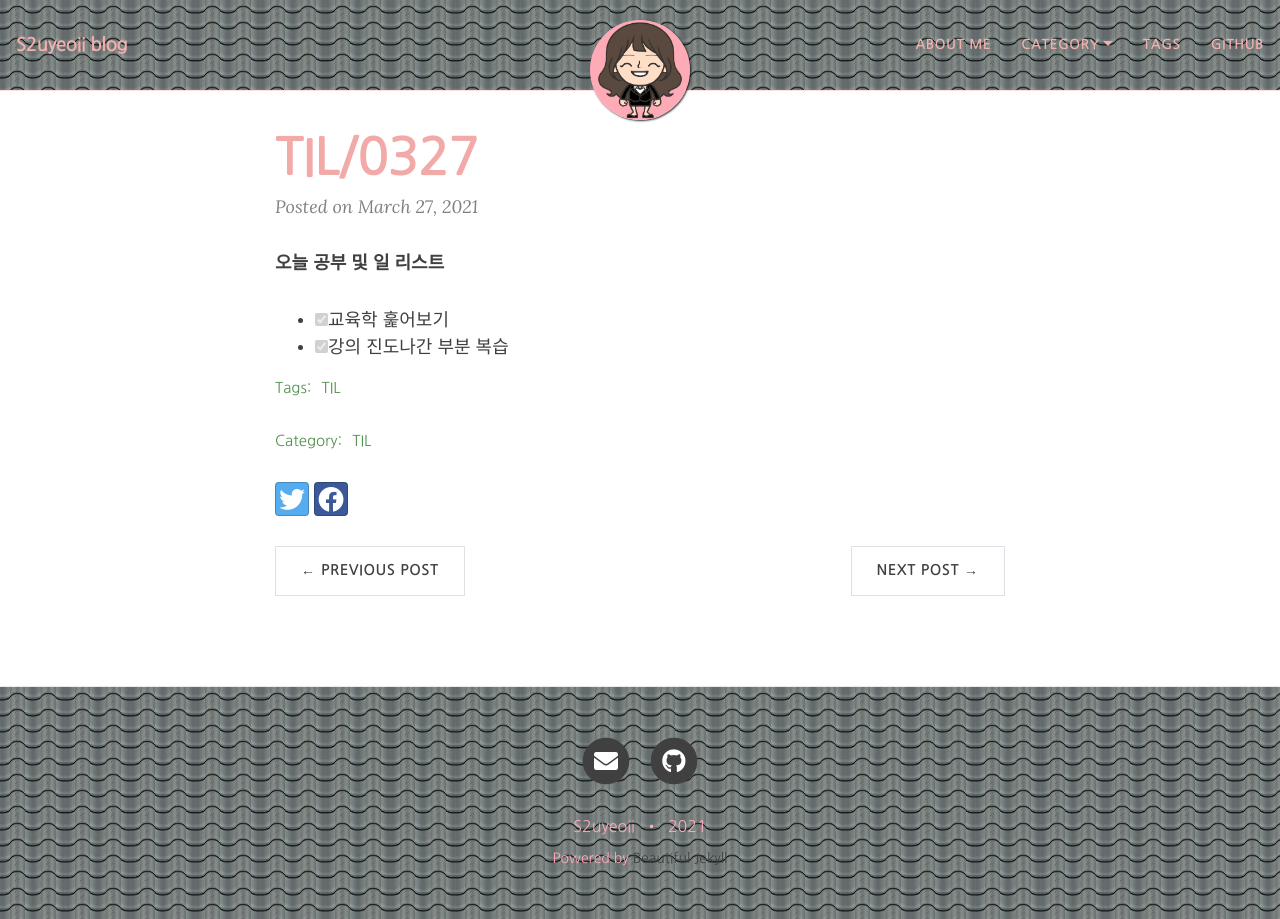
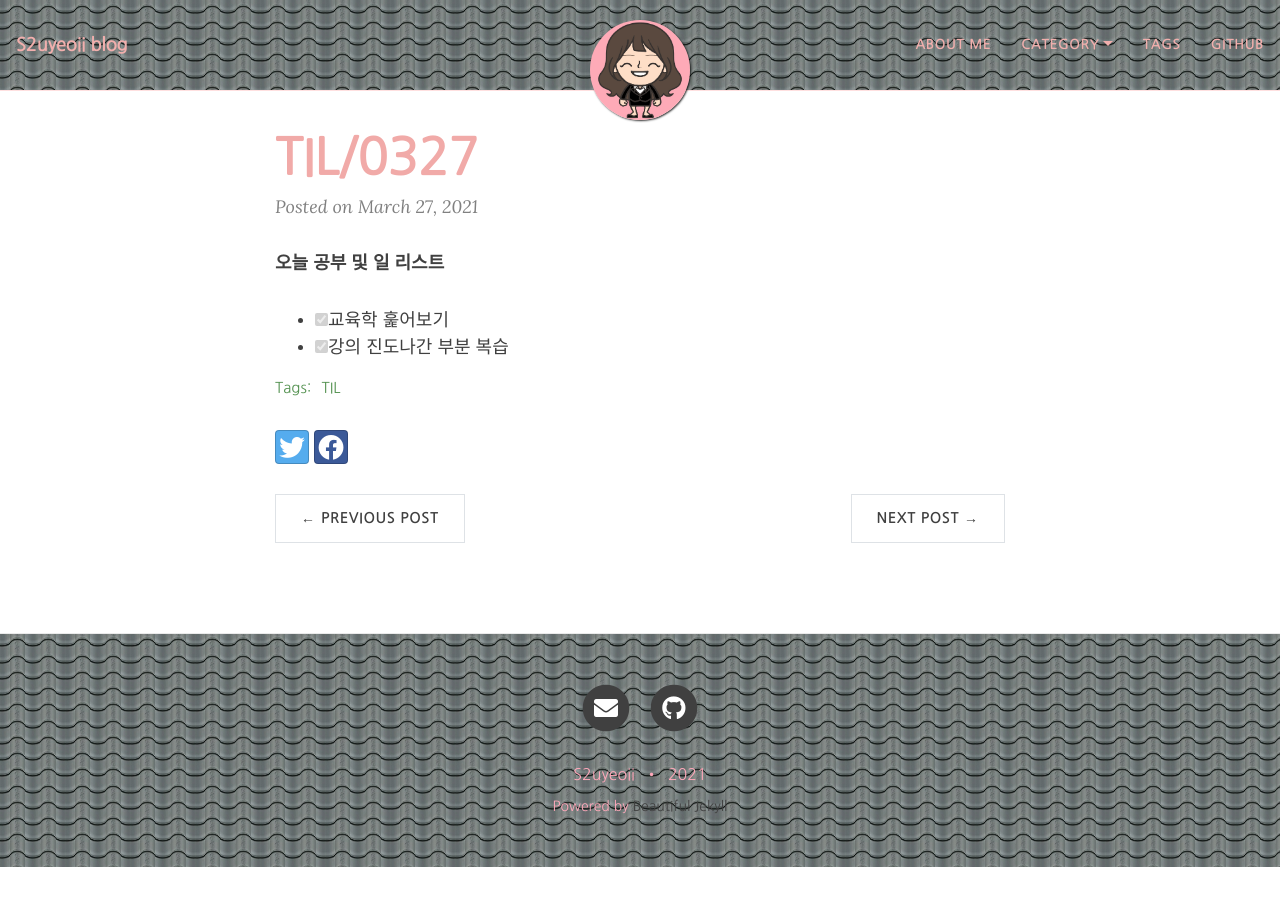
Before and after one commit to yeoneed/yeoneed.github.io, a Jekyll site: the page built from _posts/2021-03-27-TIL-0327.md, in a window 1280 px wide. Built offline with Jekyll 4.4.1, drawn with Linux system fonts in a browser that asks for light colours; nearby versions of some CDN libraries; some web fonts are replaced; comment, search, counter and statistics services are not loaded.

Commit message:
Update post.html

```diff
--- a/_layouts/post.html
+++ b/_layouts/post.html
@@ -52,15 +52,6 @@ layout: base
         </div>
       {% endif %}
 
-      {% if page.category %}
-        <div class="blog-category">
-          <span>Category:</span>
-          {% for category in page.category %}
-            <a href="{{ '/category' | relative_url }}#{{- category -}}">{{- category -}}</a>
-          {% endfor %}
-        </div>
-      {% endif %}
-
       {% if page.after-content %}
         <div class="after-content">
           {% for file in page.after-content %}
```
